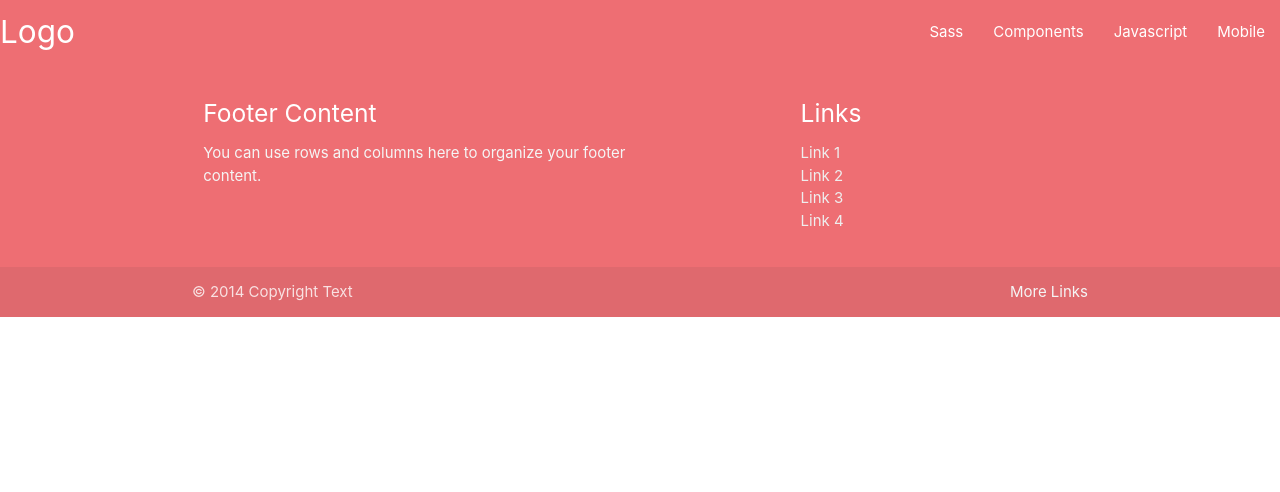
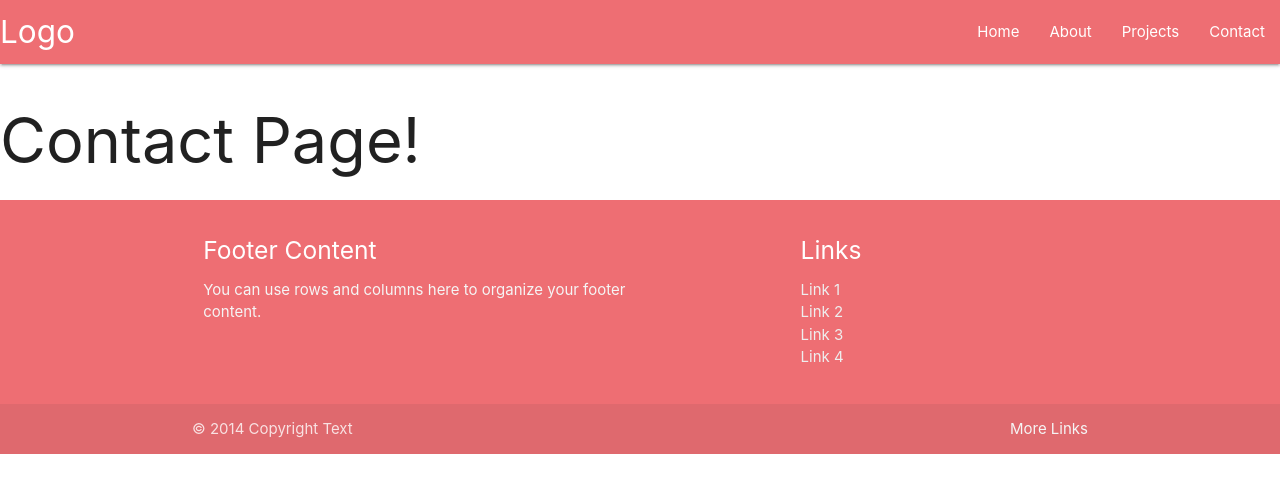
Before and after one commit to ietoy/React-Portfolio, a React (Create React App) app in the folder toyboxdesign/: page /Contact in a window 1280 px wide. Shown: the top 492 px of the page. Built offline with nearby package versions, Linux system fonts and the light colour scheme.

Commit message:
added basic routing, pages, linked to nav bar and mobile nav bar

```diff
--- a/toyboxdesign/src/App.js
+++ b/toyboxdesign/src/App.js
@@ -7,6 +7,9 @@ import Navbar from './components/Navbar/Navbar';
 import Footer from './components/Footer/Footer';
 
 import Home from './pages/Home';
+import About from './pages/About';
+import Contact from './pages/Contact';
+import Projects from './pages/Projects';
 
 function App() {
   return (
@@ -15,6 +18,9 @@ function App() {
         <Navbar />
 
           <Route exact path="/" component= {Home} />
+          <Route exact path="/About" component= {About} />
+          <Route exact path="/Projects" component= {Projects} />
+          <Route exact path="/Contact" component= {Contact} />
 
         <Footer />
       </div>
--- a/toyboxdesign/src/components/Navbar/Navbar.js
+++ b/toyboxdesign/src/components/Navbar/Navbar.js
@@ -6,22 +6,22 @@ function Navbar() {
         <div>
             <nav>
                 <div className="nav-wrapper">
-                    <a href="#!" className="brand-logo">Logo</a>
-                    <a href="#" data-target="mobile-demo" className="sidenav-trigger"><i className="material-icons">menu</i></a>
+                    <a href="/" className="brand-logo">Logo</a>
+                    <a href="#" data-target="mobile-demo" className="sidenav-trigger"><i className="material-icons">menu icon</i></a>
                     <ul className="right hide-on-med-and-down">
-                        <li><a href="sass.html">Sass</a></li>
-                        <li><a href="badges.html">Components</a></li>
-                        <li><a href="collapsible.html">Javascript</a></li>
-                        <li><a href="mobile.html">Mobile</a></li>
+                        <li><a href="/">Home</a></li>
+                        <li><a href="/About">About</a></li>
+                        <li><a href="/Projects">Projects</a></li>
+                        <li><a href="/Contact">Contact</a></li>
                     </ul>
                 </div>
             </nav>
 
             <ul className="sidenav" id="mobile-demo">
-                <li><a href="sass.html">Sass</a></li>
-                <li><a href="badges.html">Components</a></li>
-                <li><a href="collapsible.html">Javascript</a></li>
-                <li><a href="mobile.html">Mobile</a></li>
+                <li><a href="/">Home</a></li>
+                <li><a href="/About">About</a></li>
+                <li><a href="/Projects">Projects</a></li>
+                <li><a href="/Contact">Contact</a></li>
             </ul>
         </div>
     );
--- a/toyboxdesign/src/pages/About.js
+++ b/toyboxdesign/src/pages/About.js
@@ -0,0 +1,9 @@
+import React from "react";
+
+function About() {
+    return (
+        <h1>About Page!</h1>
+    )
+}
+
+export default About;
--- a/toyboxdesign/src/pages/Contact.js
+++ b/toyboxdesign/src/pages/Contact.js
@@ -0,0 +1,9 @@
+import React from "react";
+
+function Contact() {
+    return (
+        <h1>Contact Page!</h1>
+    )
+}
+
+export default Contact;
--- a/toyboxdesign/src/pages/Projects.js
+++ b/toyboxdesign/src/pages/Projects.js
@@ -0,0 +1,9 @@
+import React from "react";
+
+function Projects() {
+    return (
+        <h1>Projects Page!</h1>
+    )
+}
+
+export default Projects;
```
